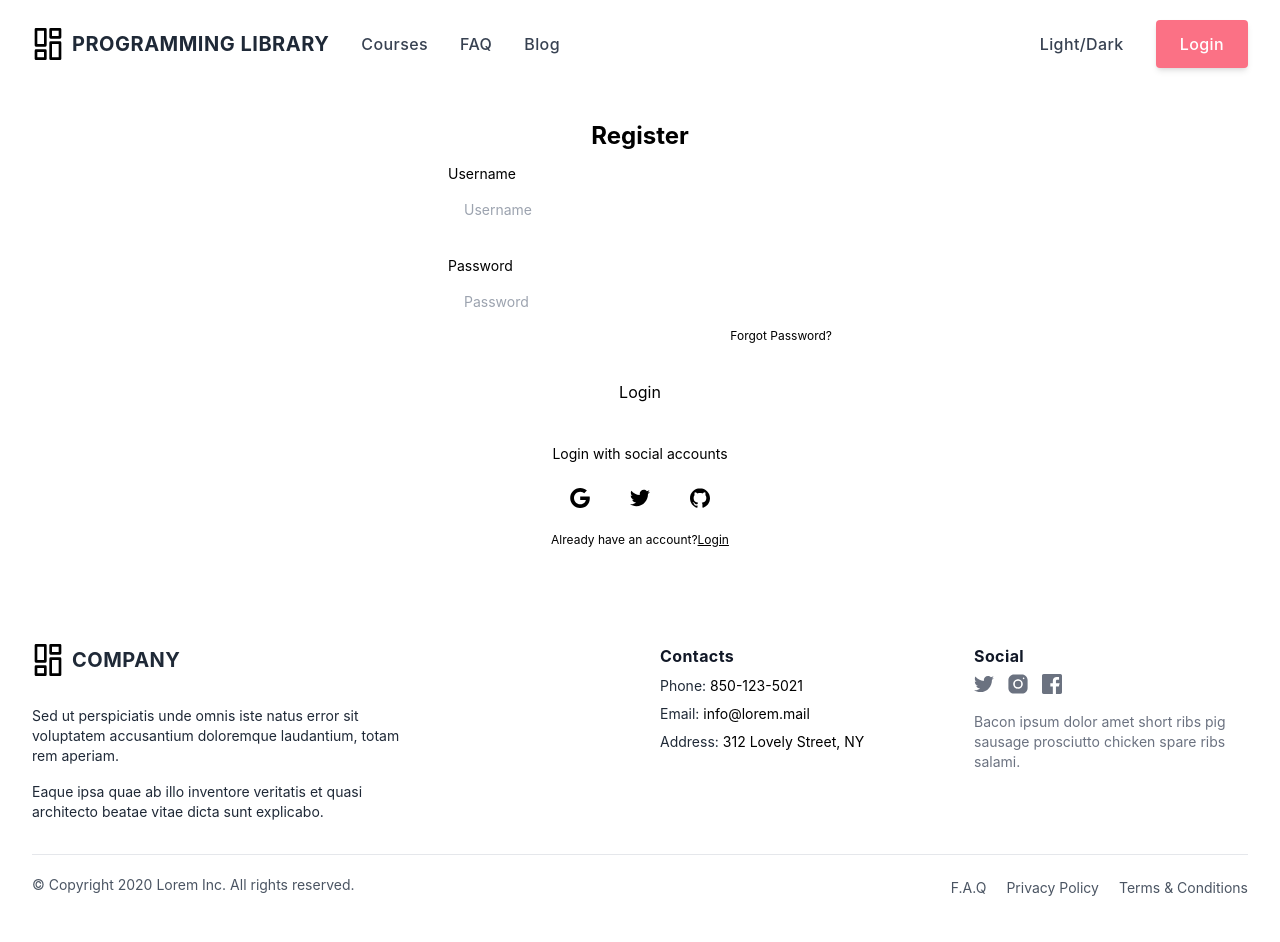
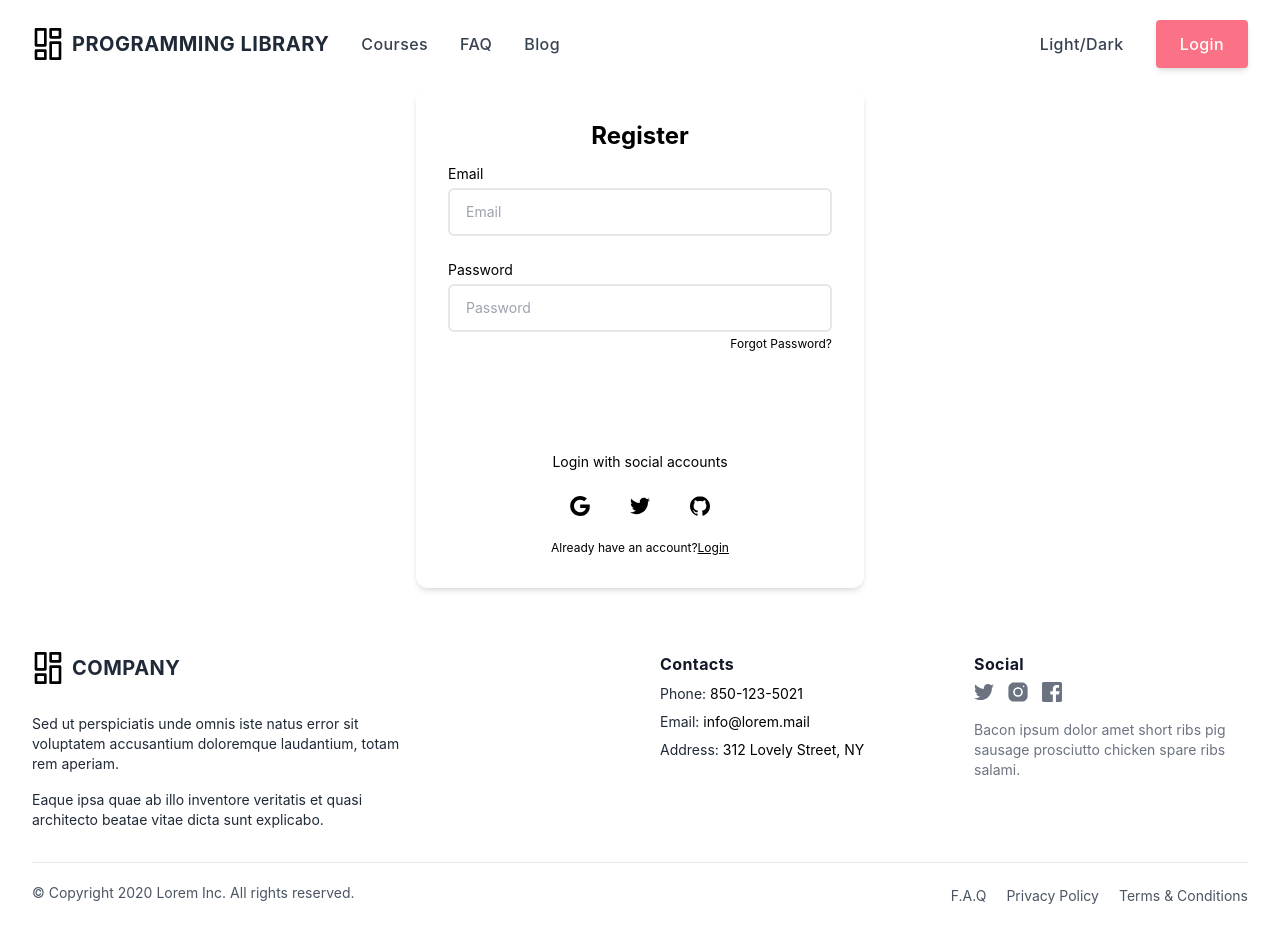
Before and after one commit to codernoyan/programming-library-client, a React (Create React App) app: page /register in a window 1280 px wide. Shown: the top 942 px of the page. Built offline with nearby package versions, Linux system fonts and the light colour scheme; no server answers.

Commit message:
register page created

```diff
--- a/src/App.js
+++ b/src/App.js
@@ -1,3 +1,4 @@
+import { Toaster } from 'react-hot-toast';
 import { RouterProvider } from 'react-router-dom';
 import './App.css';
 import { router } from './Routes/Routes/Routes';
@@ -6,6 +7,7 @@ function App() {
   return (
     <div className="App">
       <RouterProvider router={router}></RouterProvider>
+      <Toaster />
     </div>
   );
 }
--- a/src/components/Login/Login.js
+++ b/src/components/Login/Login.js
@@ -1,7 +1,11 @@
-import React, { useState } from 'react';
+import React, { useContext, useState } from 'react';
+import toast from 'react-hot-toast';
 import { Link } from 'react-router-dom';
+import { AuthContext } from '../../contexts/AuthProvider/AuthProvider';
 
 const Login = () => {
+  const { loginUser } = useContext(AuthContext);
+
   const [userInfo, setUserInfo] = useState({
     userEmail: '',
     userPassword: ''
@@ -26,26 +30,39 @@ const Login = () => {
 
   const handlePasswordChange = (e) => {
     const password = e.target.value;
+    setUserInfo({ ...userInfo, userPassword: password });
     // password validation
-    if (!/(?=.*[a-z])/.test(password)) {
-      setError({ ...error, passwordError: 'Password must be at least one lowercase' });
-      setUserInfo({ ...userInfo, userPassword: '' });
-    } else if (!/(?=.*[A-Z]) /.test(password)) {
-      setError({ ...error, passwordError: 'Password must be at least one uppercase' });
-      setUserInfo({...userInfo, userPassword: ''})
-    } else if (!/(?=.{6,})/.test(password)) {
-      setError({...error, })
-    }
-
-    else {
-      setUserInfo({ ...userInfo, userPassword: password });
-      setError({ ...error, passwordError: '' });
-    }
+    // if (!/(?=.*[a-z])/.test(password)) {
+    //   setError({ ...error, passwordError: 'Password must be at least one lowercase' });
+    //   setUserInfo({ ...userInfo, userPassword: '' });
+    // } else if (!/(?=.*[A-Z]) /.test(password)) {
+    //   setError({ ...error, passwordError: 'Password must be at least one uppercase' });
+    //   setUserInfo({ ...userInfo, userPassword: '' });
+    // } else if (!/(?=.{6,})/.test(password)) {
+    //   setError({ ...error, passwordError: 'Password must be 6 characters' });
+    //   setUserInfo({ ...userInfo, userPassword: '' });
+    // } else {
+    //   setError({ ...error, passwordError: '' });
+    //   setUserInfo({ ...userInfo, userPassword: password });
+    // }
   }
 
   const handleSubmit = (e) => {
     e.preventDefault();
+    const form = e.target;
     console.log(userInfo.userEmail, userInfo.userPassword);
+
+    loginUser(userInfo.userEmail, userInfo.userPassword)
+      .then((result) => {
+        const user = result.user;
+        console.log(user);
+        toast.success('Login Successful');
+        form.reset();
+      })
+      .catch((err) => {
+        console.error(err);
+        toast.error(err.message);
+      })
   }
 
   return (
@@ -55,20 +72,20 @@ const Login = () => {
         <form onSubmit={handleSubmit} className="space-y-6 ng-untouched ng-pristine ng-valid">
           <div className="space-y-1 text-sm">
             <label htmlFor="email" className="block dark:text-gray-400">Email</label>
-            <input onChange={handleEmailChange} type="email" name="email" id="email" placeholder="Email" className="w-full px-4 py-3 rounded-md dark:border-gray-700 dark:bg-gray-900 dark:text-gray-100 focus:dark:border-violet-400" />
+            <input onChange={handleEmailChange} type="email" name="email" id="email" placeholder="Email" className="w-full px-4 py-3 rounded-md border-2 dark:border-gray-700 bg-white text-black focus:dark:border-violet-400" />
             {/* error message */}
             {error && <p className="text-red-500 font-medium">{error.emailError}</p>}
           </div>
           <div className="space-y-1 text-sm">
             <label htmlFor="password" className="block dark:text-gray-400">Password</label>
-            <input onChange={handlePasswordChange} type="password" name="password" id="password" placeholder="Password" className="w-full px-4 py-3 rounded-md dark:border-gray-700 dark:bg-gray-900 dark:text-gray-100 focus:dark:border-violet-400" />
+            <input onChange={handlePasswordChange} type="password" name="password" id="password" placeholder="Password" className="w-full px-4 py-3 border-2 rounded-md dark:border-gray-700 bg-white text-black focus:dark:border-violet-400" />
             {/* error message */}
             {error && <p className="text-red-500 font-medium">{error.passwordError}</p>}
             <div className="flex justify-end text-xs dark:text-gray-400">
               <Link rel="noopener noreferrer" to="/forgotpass">Forgot Password?</Link>
             </div>
           </div>
-          <button className="block w-full p-3 text-center rounded-sm dark:text-gray-900 dark:bg-violet-400">Login</button>
+          <button className="block w-full p-3 font-semibold text-center rounded-sm text-white dark:bg-rose-400">Login</button>
         </form>
         <div className="flex items-center pt-4 space-x-1">
           <div className="flex-1 h-px sm:w-16 dark:bg-gray-700"></div>
@@ -93,7 +110,7 @@ const Login = () => {
           </button>
         </div>
         <p className="text-xs text-center sm:px-6 dark:text-gray-400">Don't have an account?
-          <Link rel="noopener noreferrer" to="/register" className="underline dark:text-gray-100">Register</Link>
+          <Link rel="noopener noreferrer" to="/register" className="underline dark:text-rose-600">Register</Link>
         </p>
       </div>
     </div>
--- a/src/components/Register/Register.js
+++ b/src/components/Register/Register.js
@@ -1,24 +1,90 @@
-import React from 'react';
+import React, { useState } from 'react';
+import { useContext } from 'react';
+import toast from 'react-hot-toast';
 import { Link } from 'react-router-dom';
+import { AuthContext } from '../../contexts/AuthProvider/AuthProvider';
 
 const Register = () => {
+  const { createUser } = useContext(AuthContext);
+  const [userInfo, setUserInfo] = useState({
+    userEmail: '',
+    userPassword: ''
+  });
+
+  const [error, setError] = useState({
+    emailError: '',
+    passwordError: ''
+  })
+
+  const handleEmailChange = (e) => {
+    const email = e.target.value;
+    // email validation
+    if (!/^[^\s@]+@[^\s@]+\.[^\s@]+$/.test(email)) {
+      setError({ ...error, emailError: 'Please input valid email address' });
+      setUserInfo({ ...userInfo, userEmail: '' });
+    } else {
+      setUserInfo({ ...userInfo, userEmail: email });
+      setError({ ...error, emailError: '' });
+    }
+  }
+
+  const handlePasswordChange = (e) => {
+    const password = e.target.value;
+    setUserInfo({ ...userInfo, userPassword: password });
+    // password validation
+    // if (!/(?=.*[a-z])/.test(password)) {
+    //   setError({ ...error, passwordError: 'Password must be at least one lowercase' });
+    //   setUserInfo({ ...userInfo, userPassword: '' });
+    // } else if (!/(?=.*[A-Z]) /.test(password)) {
+    //   setError({ ...error, passwordError: 'Password must be at least one uppercase' });
+    //   setUserInfo({ ...userInfo, userPassword: '' });
+    // } else if (!/(?=.{6,})/.test(password)) {
+    //   setError({ ...error, passwordError: 'Password must be 6 characters' });
+    //   setUserInfo({ ...userInfo, userPassword: '' });
+    // } else {
+    //   setError({ ...error, passwordError: '' });
+    //   setUserInfo({ ...userInfo, userPassword: password });
+    // }
+  }
+
+  const handleSubmit = (e) => {
+    e.preventDefault();
+    const form = e.target;
+    console.log(userInfo.userEmail, userInfo.userPassword);
+
+    createUser(userInfo.userEmail, userInfo.userPassword)
+      .then((result) => {
+        const user = result.user;
+        console.log(user);
+        toast.success('Register User Successful');
+        form.reset();
+      })
+      .catch((err) => {
+        console.error(err);
+        toast.error(err.message);
+      })
+  }
   return (
     <div className="flex justify-center items-center">
-      <div className="w-full max-w-md p-8 space-y-3 rounded-xl dark:bg-gray-900 dark:text-gray-100">
+      <div className="w-full max-w-md p-8 space-y-3 rounded-xl shadow-md">
         <h1 className="text-2xl font-bold text-center">Register</h1>
-        <form className="space-y-6 ng-untouched ng-pristine ng-valid">
+        <form onSubmit={handleSubmit} className="space-y-6 ng-untouched ng-pristine ng-valid">
           <div className="space-y-1 text-sm">
-            <label htmlFor="username" className="block dark:text-gray-400">Username</label>
-            <input type="text" name="username" id="username" placeholder="Username" className="w-full px-4 py-3 rounded-md dark:border-gray-700 dark:bg-gray-900 dark:text-gray-100 focus:dark:border-violet-400" />
+            <label htmlFor="email" className="block dark:text-gray-400">Email</label>
+            <input onChange={handleEmailChange} type="email" name="email" id="email" placeholder="Email" className="w-full px-4 py-3 rounded-md border-2 dark:border-gray-700 bg-white text-black focus:dark:border-violet-400" />
+            {/* error message */}
+            {error && <p className="text-red-500 font-medium">{error.emailError}</p>}
           </div>
           <div className="space-y-1 text-sm">
             <label htmlFor="password" className="block dark:text-gray-400">Password</label>
-            <input type="password" name="password" id="password" placeholder="Password" className="w-full px-4 py-3 rounded-md dark:border-gray-700 dark:bg-gray-900 dark:text-gray-100 focus:dark:border-violet-400" />
+            <input onChange={handlePasswordChange} type="password" name="password" id="password" placeholder="Password" className="w-full px-4 py-3 border-2 rounded-md dark:border-gray-700 bg-white text-black focus:dark:border-violet-400" />
+            {/* error message */}
+            {error && <p className="text-red-500 font-medium">{error.passwordError}</p>}
             <div className="flex justify-end text-xs dark:text-gray-400">
-              <Link rel="noopener noreferrer" to="forgotpass">Forgot Password?</Link>
+              <Link rel="noopener noreferrer" to="/forgotpass">Forgot Password?</Link>
             </div>
           </div>
-          <button className="block w-full p-3 text-center rounded-sm dark:text-gray-900 dark:bg-violet-400">Login</button>
+          <button className="block w-full p-3 font-semibold text-center rounded-sm text-white dark:bg-rose-400">Login</button>
         </form>
         <div className="flex items-center pt-4 space-x-1">
           <div className="flex-1 h-px sm:w-16 dark:bg-gray-700"></div>
@@ -43,7 +109,7 @@ const Register = () => {
           </button>
         </div>
         <p className="text-xs text-center sm:px-6 dark:text-gray-400">Already have an account?
-          <Link rel="noopener noreferrer" to="/login" className="underline dark:text-gray-100">Login</Link>
+          <Link rel="noopener noreferrer" to="/login" className="underline dark:text-rose-600">Login</Link>
         </p>
       </div>
     </div>
```
